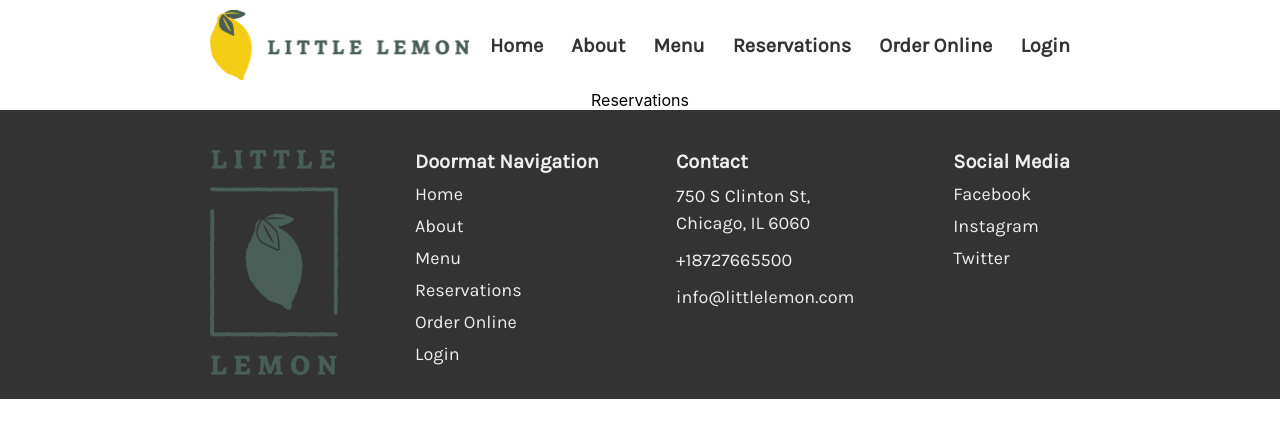
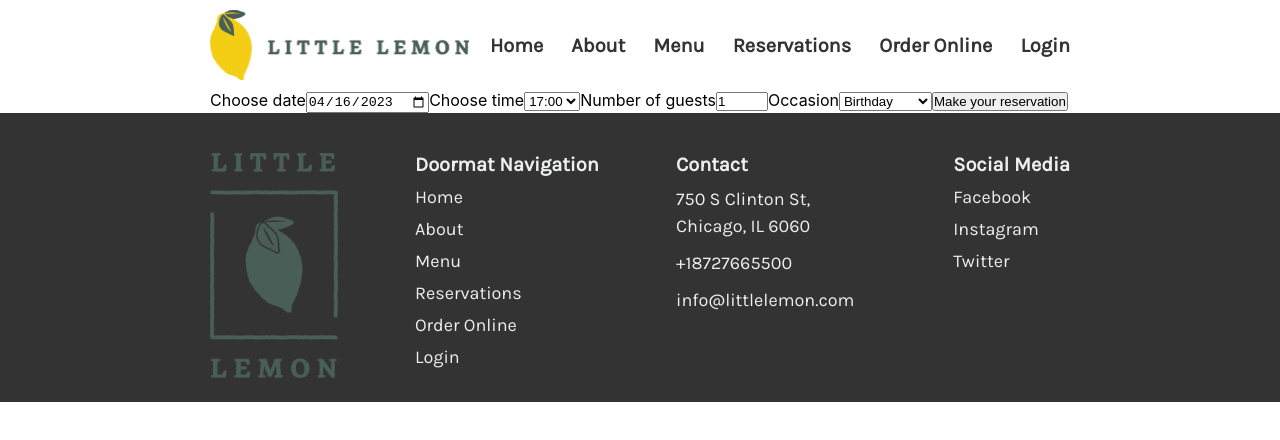
Before and after one commit to mdogan89/little_lemon_project, a React (Create React App) app in the folder little-lemon-app/: page /reservations in a window 1280 px wide. Shown: the top 440 px of the page. Built offline with nearby package versions, Linux system fonts and the light colour scheme; a web font is replaced by a local one.

Commit message:
added reservations page

```diff
--- a/little-lemon-app/public/index.html
+++ b/little-lemon-app/public/index.html
@@ -1,5 +1,6 @@
 <!DOCTYPE html>
 <html lang="en">
+
 <head>
   <meta charset="utf-8" />
   <link rel="icon" href="%PUBLIC_URL%/favicon.ico" />
@@ -30,6 +31,7 @@
   <link rel="preconnect" href="https://fonts.gstatic.com" crossorigin>
   <link href="https://fonts.googleapis.com/css2?family=Karla&family=Markazi+Text&display=swap" rel="stylesheet">
 </head>
+
 <body>
   <noscript>You need to enable JavaScript to run this app.</noscript>
   <div id="root"></div>
@@ -44,4 +46,5 @@
       To create a production bundle, use `npm run build` or `yarn build`.
     -->
 </body>
+
 </html>
--- /dev/null
+++ b/little-lemon-app/src/API.js
@@ -0,0 +1,30 @@
+const seededRandom = function (seed) {
+    var m = 2 ** 35 - 31;
+    var a = 185852;
+    var s = seed % m;
+    return function () {
+        return (s = s * a % m) / m;
+    };
+}
+
+export const fetchAPI = function (date) {
+    let result = [];
+
+    // let dt = date.getDate()
+
+    let random = seededRandom(date);
+
+    for (let i = 17; i <= 23; i++) {
+        if (random() < 0.5) {
+            result.push(i + ':00');
+        }
+        if (random() < 0.5) {
+            result.push(i + ':30');
+        }
+    }
+    return result;
+};
+
+export const submitAPI = function (formData) {
+    return true;
+};
--- a/little-lemon-app/src/About.js
+++ b/little-lemon-app/src/About.js
@@ -11,8 +11,8 @@ export default function About() {
         <p>Little Lemon is a charming neighbourhood bistro that serves simple food and classic cocktails in a lively but casual environment. The restaurant features a locally-sourced menu with daily specials.</p>
       </article>
       <article id="about-images">
-        <img src={mario} id="mario"></img>
-        <img src={marioAdrian} id='marioAdrian'></img>
+        <img src={mario} id="mario" alt='Chef Mario'></img>
+        <img src={marioAdrian} id='marioAdrian' alt='Mario and Adrian chefs'></img>
       </article>
     </section>
   )
--- a/little-lemon-app/src/App.js
+++ b/little-lemon-app/src/App.js
@@ -3,7 +3,8 @@ import Homepage from './Homepage';
 import Nav from './Nav';
 import './App.css';
 import { Routes, Route } from 'react-router-dom';
-import Reservations from './Reservations';
+import ReservationsPage from './ReservationsPage';
+import ConfirmedBooking from './ConfirmedBooking';
 
 function App() {
   return (
@@ -11,7 +12,8 @@ function App() {
       <Nav />
       <Routes>
         <Route path='/' element={<Homepage />}></Route>
-        <Route path='/reservations' element={<Reservations />}></Route>
+        <Route path='/reservations' element={<ReservationsPage />}></Route>
+        <Route path='/confirmed-booking' element={<ConfirmedBooking />}></Route>
       </Routes>
       <Footer />
     </>
--- a/little-lemon-app/src/Card.js
+++ b/little-lemon-app/src/Card.js
@@ -6,11 +6,11 @@ const Card = ({ title, price, description, imageSrc }) => {
 
     return (
         <div className="card">
-            <img src={imageSrc}></img>
+            <img src={imageSrc} alt={title}></img>
             <div>
                 <h3>{title} <span>{price}</span></h3>
                 <p>{description}</p>
-                <a href="#">Order a delivery<img src={icon}></img></a>
+                <a href="#">Order a delivery<img src={icon} alt="bicycle"></img></a>
             </div>
         </div>
     )
--- /dev/null
+++ b/little-lemon-app/src/ConfirmedBooking.jsx
@@ -0,0 +1,11 @@
+import React from 'react'
+
+export default function ConfirmedBooking() {
+    return (
+        <main>
+            <section>
+                <h2 data-testid="confirm">Your booking has been confirmed!</h2>
+            </section>
+        </main>
+    )
+}
--- a/little-lemon-app/src/Footer.js
+++ b/little-lemon-app/src/Footer.js
@@ -33,7 +33,7 @@ export default function Footer() {
     <footer>
       <section>
         <article className='logo'>
-          <img src={logo}></img>
+          <img src={logo} alt='logo'></img>
         </article>
         <article>
           <h5>Doormat Navigation</h5>
--- a/little-lemon-app/src/Reservations.js
+++ b/little-lemon-app/src/Reservations.js
@@ -1,7 +1,89 @@
-import React from 'react'
+import { React, useState } from 'react'
+import { json } from 'react-router-dom';
 
-export default function Reservations() {
+// const initialDate = new Date().toISOString().substring(0, 10);
+
+export default function Reservations(props) {
+
+  const [formData, setFormData] = useState({
+    date: new Date().toISOString().substring(0, 10),
+    time: "",
+    guests: 1,
+    occasion: "Birthday"
+  })
+
+  const minDate = new Date().toISOString().substring(0, 10);
+
+  const handleSubmit = (e) => {
+    e.preventDefault();
+    props.submitForm(formData);
+    setFormData(() => {
+      const data = {
+        ...formData,
+        date: new Date().toISOString().substring(0, 10),
+        time: "",
+        guests: 1,
+        occasion: "Birthday"
+      }
+      return data
+    })
+  }
+
+
+
+  function handleDateChange(e) {
+    setFormData(() => {
+      const data = { ...formData, date: e.target.value }
+      return data
+    });
+    props.dispatch(e.target.value);
+    // console.log(props.availableTimes);
+  }
+
+  const handleTimeChange = (e) => {
+    setFormData(() => {
+      const data = { ...formData, time: e.target.value }
+      return data
+    })
+  }
+
+  const handleGuestChange = (e) => {
+    setFormData(() => {
+      const data = { ...formData, guests: e.target.value }
+      return data
+    })
+  }
+
+  const handleOccasionChange = (e) => {
+    setFormData(() => {
+      const data = { ...formData, occasion: e.target.value }
+      return data
+    })
+  }
+
   return (
-    <div>Reservations</div>
+    <main>
+      <section>
+        <form id="res-form" onSubmit={handleSubmit}>
+          <label htmlFor="res-date">Choose date</label>
+          <input type="date" id="res-date" value={formData.date} min={minDate} onChange={handleDateChange} />
+          <label htmlFor="res-time">Choose time</label>
+          <select data-testid="select" id="res-time" value={formData.time} onChange={handleTimeChange} required={true} >
+            {props.availableTimes.map((time) => (
+              <option data-testid="select-option" key={time}>{time}</option>
+            ))}
+          </select>
+          <label htmlFor="guests">Number of guests</label>
+          <input type="number" placeholder="1" min="1" max="10" id="guests"
+            value={formData.guests} onChange={handleGuestChange} />
+          <label htmlFor="occasion">Occasion</label>
+          <select id="occasion" value={formData.occasion} onChange={handleOccasionChange}>
+            <option>Birthday</option>
+            <option>Anniversary</option>
+          </select>
+          <input type="submit" value="Make your reservation" />
+        </form>
+      </section>
+    </main>
   )
 }
--- /dev/null
+++ b/little-lemon-app/src/ReservationsPage.js
@@ -0,0 +1,46 @@
+import React, { useReducer, useState } from 'react';
+import Reservations from './Reservations';
+import { fetchAPI, submitAPI } from './API';
+import { useNavigate } from 'react-router-dom';
+
+export default function ReservationsPage() {
+
+    const updateTimes = (availableTimes, date) => {
+        const response = fetchAPI(new Date(date));
+        return (response.length !== 0) ? response : availableTimes;
+    };
+
+    const initializeTimes = initialAvailableTimes => [...initialAvailableTimes, ...fetchAPI(new Date())];
+
+    const [availableTimes, dispatch] = useReducer(updateTimes, [], initializeTimes);
+
+    const navigate = useNavigate()
+
+    const [confirmedBookings, setConfirmedBookings] = useState(localStorage.getItem("bookings"))
+
+    const submitForm = (formData) => {
+        const response = submitAPI(formData);
+        setConfirmedBookings(() => {
+            console.log(formData)
+            const booking = { ...confirmedBookings, formData }
+            console.log(booking)
+            console.log(confirmedBookings)
+            return booking
+        })
+
+        localStorage.setItem("bookings", JSON.stringify(confirmedBookings))
+        if (response) {
+            navigate('/confirmed-booking')
+        }
+    }
+
+
+
+    return (<>
+        <Reservations
+            availableTimes={availableTimes}
+            dispatch={dispatch}
+            submitForm={submitForm}
+        />
+    </>)
+}
--- a/little-lemon-app/src/Testimonial.js
+++ b/little-lemon-app/src/Testimonial.js
@@ -1,15 +1,15 @@
 import React from 'react'
 import star from "./img/star-solid.svg"
 
-export default function Testimonial({avatar,name,review}) {
+export default function Testimonial({ avatar, name, review }) {
   return (
     <div className='testimonial'>
-        <img src={star} className='star'></img><img src={star} className='star'></img><img src={star} className='star'></img><img src={star} className='star'></img><img src={star} className='star'></img>
-        <div>
-            <img src={avatar}></img>
-            <h4>{name}</h4>
-        </div>
-        <p>{review}</p>
+      <img src={star} alt='star' className='star'></img><img src={star} alt='star' className='star'></img><img src={star} alt='star' className='star'></img><img src={star} alt='star' className='star'></img><img src={star} alt='star' className='star'></img>
+      <div>
+        <img src={avatar} alt='avatar'></img>
+        <h4>{name}</h4>
+      </div>
+      <p>{review}</p>
     </div>
   )
 }
```
Also changed, not shown: 1 other file (tests, documents, lock files or other folders).
